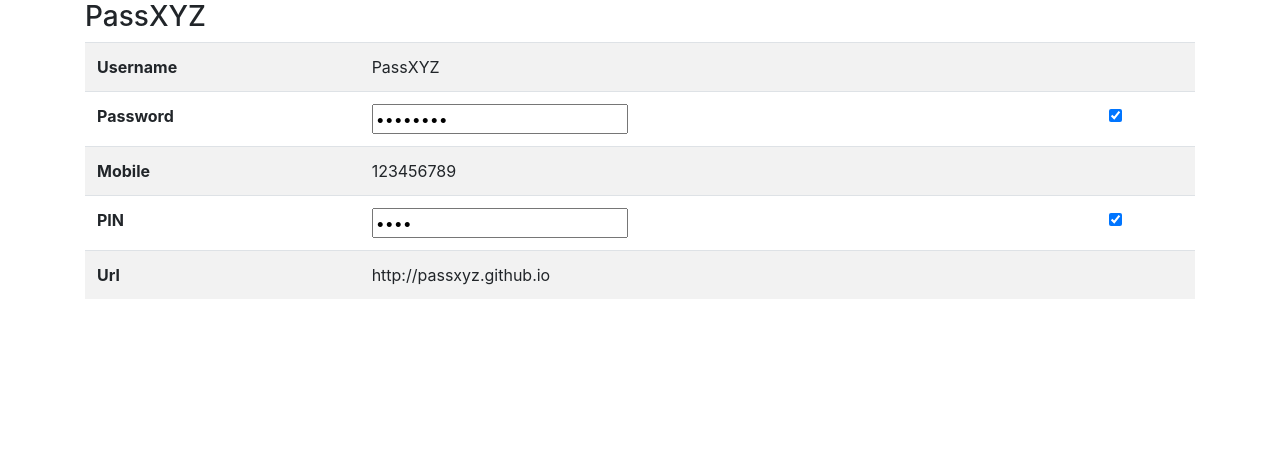
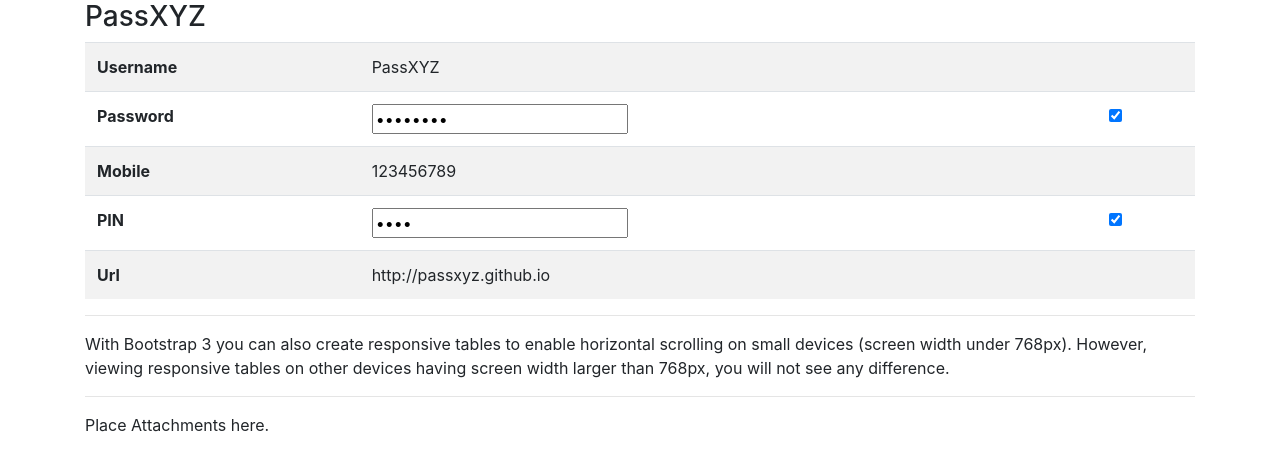
Before and after one commit to shugaoye/AIUWMG.AngularJS, a website with bundled scripts: page index.html in a window 1280 px wide. Built offline with nearby package versions, Linux system fonts and the light colour scheme; some packages are replaced by stand-ins of ours.

Commit message:
Added tag.

```diff
--- a/index.html
+++ b/index.html
@@ -3,7 +3,7 @@
 <head>
     <title>entryDetails</title>
     <script>
-        var model = {
+        var model = /*GUMIWA_JsonData*/ {
             title: "PassXYZ",
             items: [{ key: "Username", value: "PassXYZ", isProtected: false, isHidden: false },
                 { key: "Password", value: "87654321", isProtected: true, isHidden: true },
@@ -38,6 +38,12 @@
             </tbody>
         </table>
 
+        <hr>
+        <!--GUMIWA_Notes-->
+        With Bootstrap 3 you can also create responsive tables to enable horizontal scrolling on small devices (screen width under 768px). However, viewing responsive tables on other devices having screen width larger than 768px, you will not see any difference.
+        <hr>
+        <!--GUMIWA_Attachments-->
+        Place Attachments here.
         <!--
         <div class="checkbox-inline">
             <label><input type="checkbox" ng_model="showComplete" value="true" checked/>Show Password</label>
--- a/package.json
+++ b/package.json
@@ -20,6 +20,7 @@
     "bootstrap": "^4.3.1",
     "browserify": "^16.2.3",
     "browserify-css": "^0.14.0",
+    "html-minifier": "^4.0.0",
     "jquery": "^3.3.1",
     "popper.js": "^1.15.0",
     "uglify-js": "^3.5.3"
```
Also changed, not shown: 1 other file.
